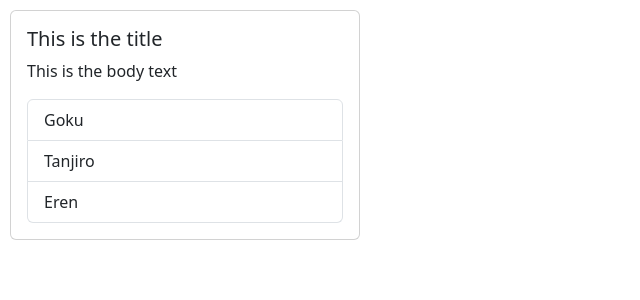
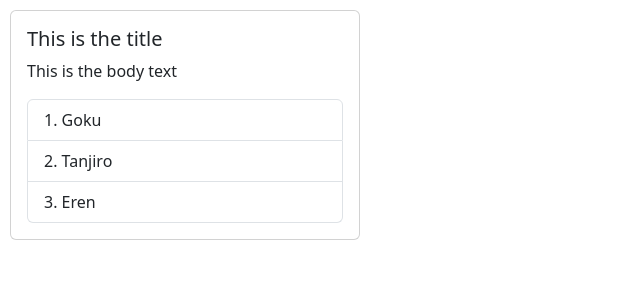
Before and after one commit to EduirBR/react-tuto-hm, a React (Vite) app: page / in a window 1280 px wide. Shown: the top 300 px of the page, without its empty margins (0-640 px from the left). Built offline with nearby package versions, Linux system fonts and the light colour scheme.

Commit message:
class on click

```diff
--- a/src/components/List.tsx
+++ b/src/components/List.tsx
@@ -3,11 +3,19 @@ type Props = {
 };
 
 function List({ data }: Props) {
+    const handleClick = (e: string) => {
+        console.log(e);
+    };
+
     return (
         <ul className="list-group">
-            {data.map((d) => (
-                <li key={d} className="list-group-item">
-                    {d}
+            {data.map((d, index) => (
+                <li
+                    onClick={() => handleClick(d)}
+                    key={d}
+                    className="list-group-item"
+                >
+                    {index + 1}. {d}
                 </li>
             ))}
         </ul>
```
